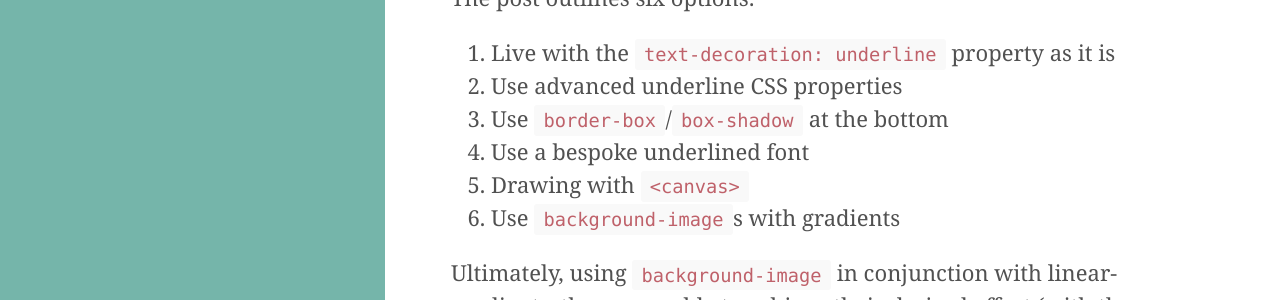
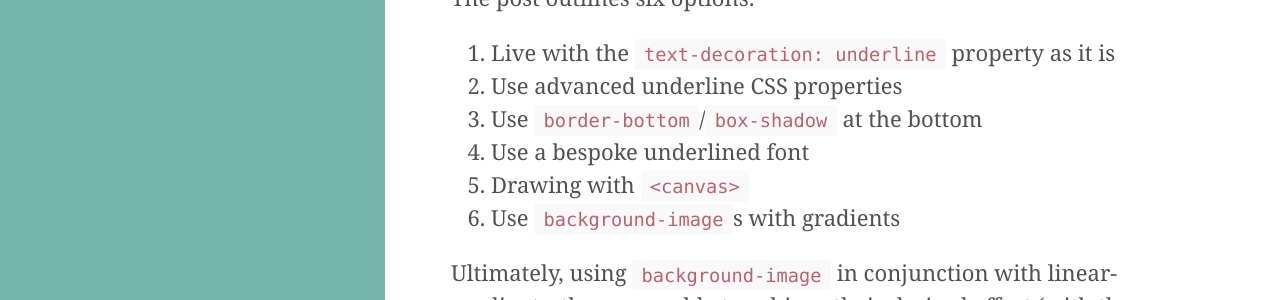
Before and after one commit to davidpmccormick/davidpmccormick.github.io, a Jekyll site: the page built from _posts/2014-03-30-underlining-links.md, in a window 1280 px wide and 900 px high, scrolled down 485 px. Shown: the part 150-450 px from the top of the window. Built offline with Jekyll 4.4.1, drawn with Linux system fonts in a browser that asks for light colours; Markdown is read by kramdown in place of the engine named in the settings.

Commit message:
Fix typo

```diff
--- a/_posts/2014-03-30-underlining-links.md
+++ b/_posts/2014-03-30-underlining-links.md
@@ -11,7 +11,7 @@ The post outlines six options:
 
 1. Live with the `text-decoration: underline` property as it is
 2. Use advanced underline CSS properties
-3. Use `border-box`/`box-shadow` at the bottom
+3. Use `border-bottom`/`box-shadow` at the bottom
 4. Use a bespoke underlined font
 5. Drawing with `<canvas>`
 6. Use `background-image`s with gradients
```
